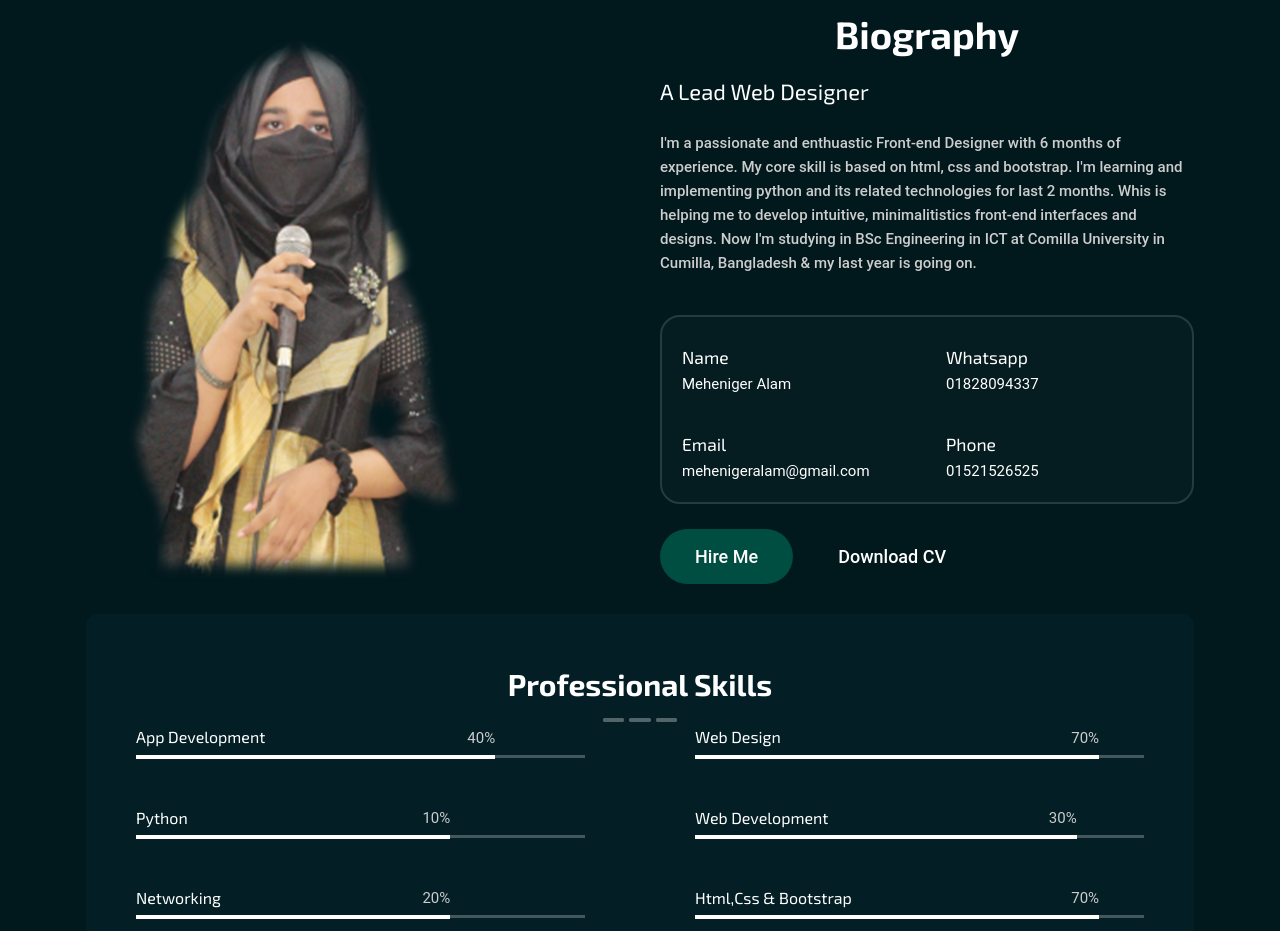
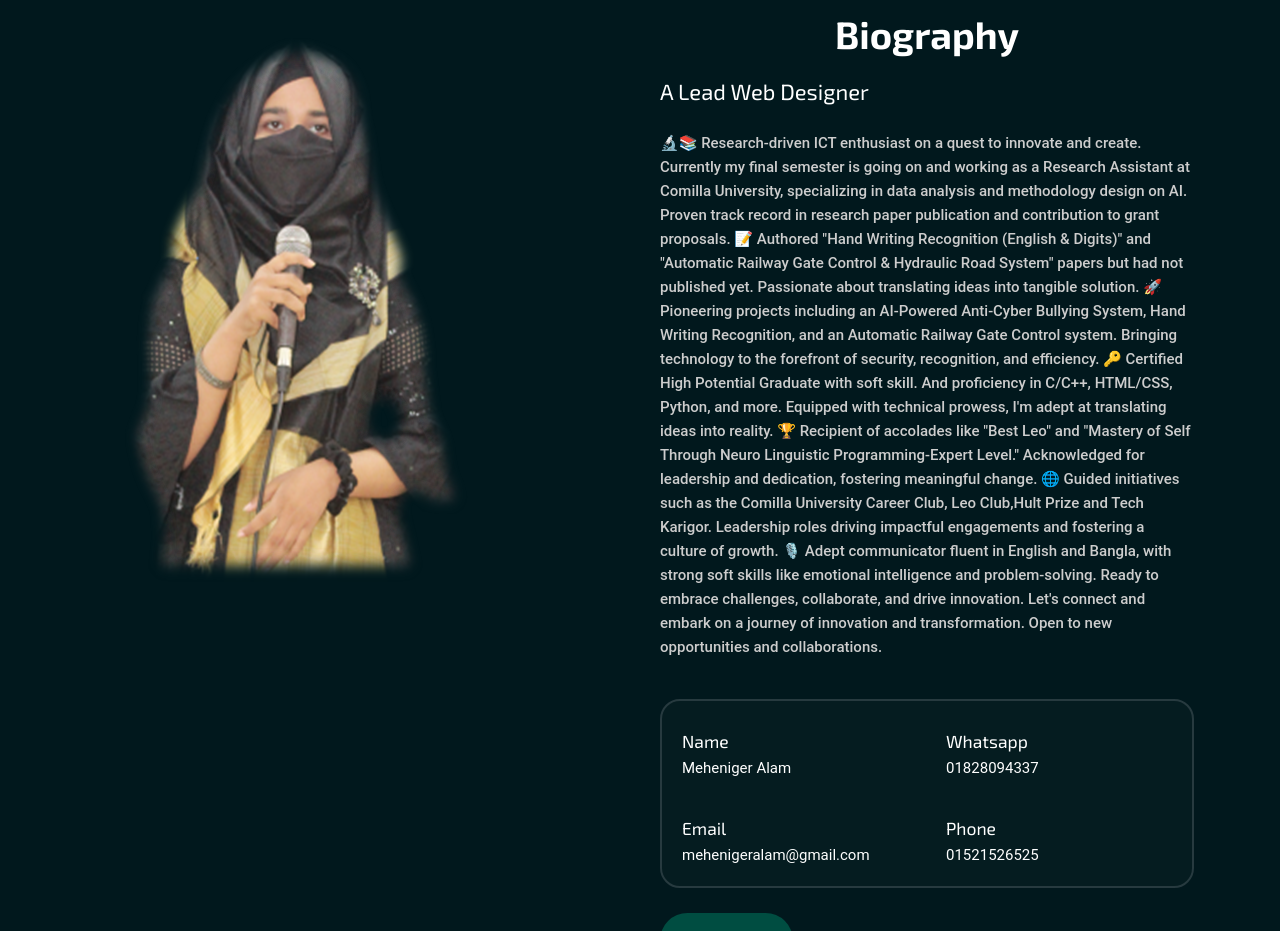
Before and after one commit to MeHer-Niger/Niger_Alam.github.io, a plain HTML site: page index.html in a window 1280 px wide. Shown: the part 774-1705 px from the top of the page. Drawn offline with nearby package versions, Linux system fonts and the light colour scheme.

Commit message:
Update index.html

```diff
--- a/index.html
+++ b/index.html
@@ -185,7 +185,23 @@
                             <h4>A Lead Web Designer </h4>
 
                             <p class="bio_desc">
-                                I'm a passionate and enthuastic Front-end Designer with 6 months of experience. My core skill is based on html, css and bootstrap. I'm learning and implementing python and its related technologies for last 2 months. Whis is helping me to develop intuitive, minimalitistics front-end interfaces and designs. Now I'm studying in BSc Engineering in ICT at Comilla University in Cumilla, Bangladesh & my last year is going on.
+
+
+🔬📚 Research-driven ICT enthusiast on a quest to innovate and create. Currently my final semester is going on and working as a Research Assistant at Comilla University, specializing in data analysis and methodology design on AI. Proven track record in research paper publication and contribution to grant proposals.
+
+📝 Authored "Hand Writing Recognition (English & Digits)" and "Automatic Railway Gate Control & Hydraulic Road System" papers but had not published yet. Passionate about translating ideas into tangible solution.
+
+🚀 Pioneering projects including an AI-Powered Anti-Cyber Bullying System, Hand Writing Recognition, and an Automatic Railway Gate Control system. Bringing technology to the forefront of security, recognition, and efficiency.
+
+🔑 Certified High Potential Graduate with soft skill. And proficiency in C/C++, HTML/CSS, Python, and more. Equipped with technical prowess, I'm adept at translating ideas into reality.
+
+🏆 Recipient of accolades like "Best Leo" and "Mastery of Self Through Neuro Linguistic Programming-Expert Level." Acknowledged for leadership and dedication, fostering meaningful change.
+
+🌐 Guided initiatives such as the Comilla University Career Club, Leo Club,Hult Prize and Tech Karigor. Leadership roles driving impactful engagements and fostering a culture of growth.
+
+🎙️ Adept communicator fluent in English and Bangla, with strong soft skills like emotional intelligence and problem-solving. Ready to embrace challenges, collaborate, and drive innovation.
+
+Let's connect and embark on a journey of innovation and transformation. Open to new opportunities and collaborations.
                             </p>
 
                         <div class="about_info">
```
